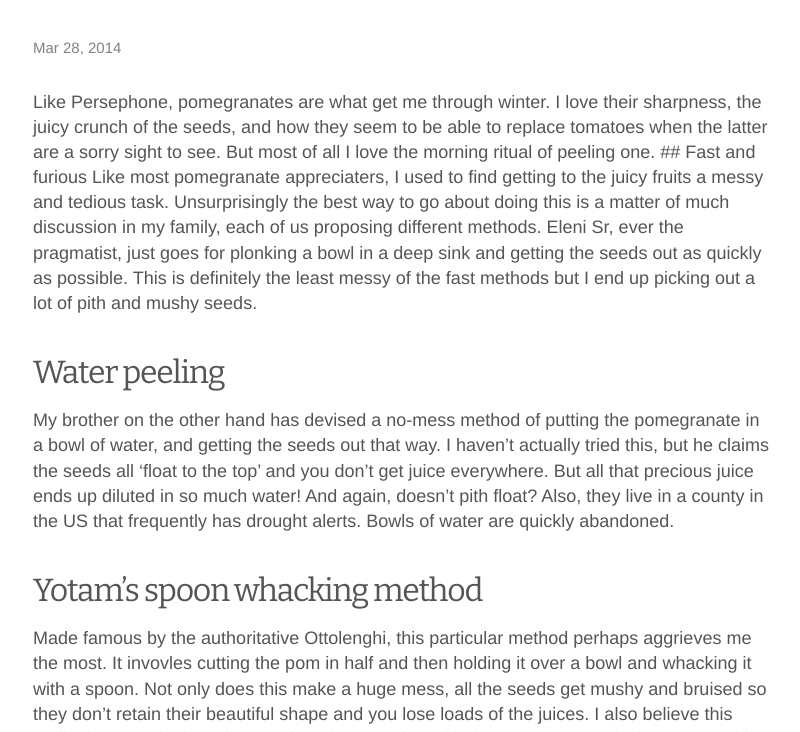
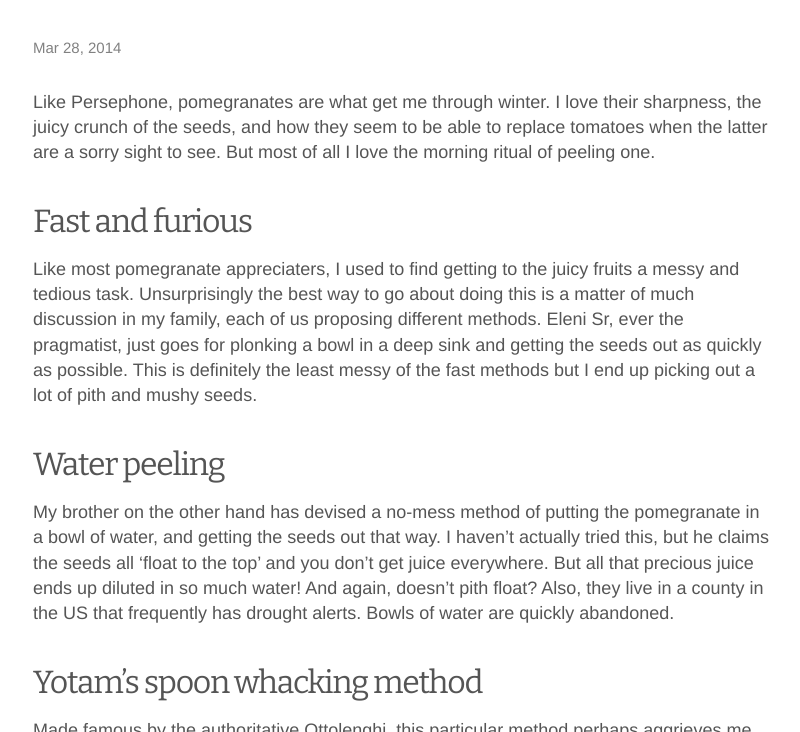
Before and after one commit to eleniharlan/elenijr.net, a Jekyll site: the page built from _posts/post/2014-03-28-how-to-peel-a-pomegranate-or-101-ways-not-to.md, in a window 1280 px wide and 900 px high, scrolled down 397 px, cut to the strip 168-900 px from the top of the window. Shown: the whole strip, without its empty margins (237-1037 px from the left). Built offline with Jekyll 4.4.1, drawn with Linux system fonts in a browser that asks for light colours; comment, search, counter and statistics services are not loaded.

Commit message:
Updated 2014-03-28-how-to-peel-a-pomegranate-or-101-ways-not-to.md

```diff
--- a/_posts/post/2014-03-28-how-to-peel-a-pomegranate-or-101-ways-not-to.md
+++ b/_posts/post/2014-03-28-how-to-peel-a-pomegranate-or-101-ways-not-to.md
@@ -10,12 +10,12 @@ tags:
   - Pomegranate
 ---
 
-<div class="intro">Like Persephone, pomegranates are what get me through winter. I love their sharpness, the juicy crunch of the seeds, and how they seem to be able to replace tomatoes when the latter are a sorry sight to see. But most of all I love the morning ritual of peeling one.
+Like Persephone, pomegranates are what get me through winter. I love their sharpness, the juicy crunch of the seeds, and how they seem to be able to replace tomatoes when the latter are a sorry sight to see. But most of all I love the morning ritual of peeling one.
 
 ## Fast and furious
 
 Like most pomegranate appreciaters, I used to find getting to the juicy fruits a messy and tedious task. Unsurprisingly the best way to go about doing this is a matter of much discussion in my family, each of us proposing different methods.
-Eleni Sr, ever the pragmatist, just goes for plonking a bowl in a deep sink and getting the seeds out as quickly as possible. This is definitely the least messy of the fast methods but I end up picking out a lot of pith and mushy seeds.</div>
+Eleni Sr, ever the pragmatist, just goes for plonking a bowl in a deep sink and getting the seeds out as quickly as possible. This is definitely the least messy of the fast methods but I end up picking out a lot of pith and mushy seeds.
 
 ## Water peeling
 
```
